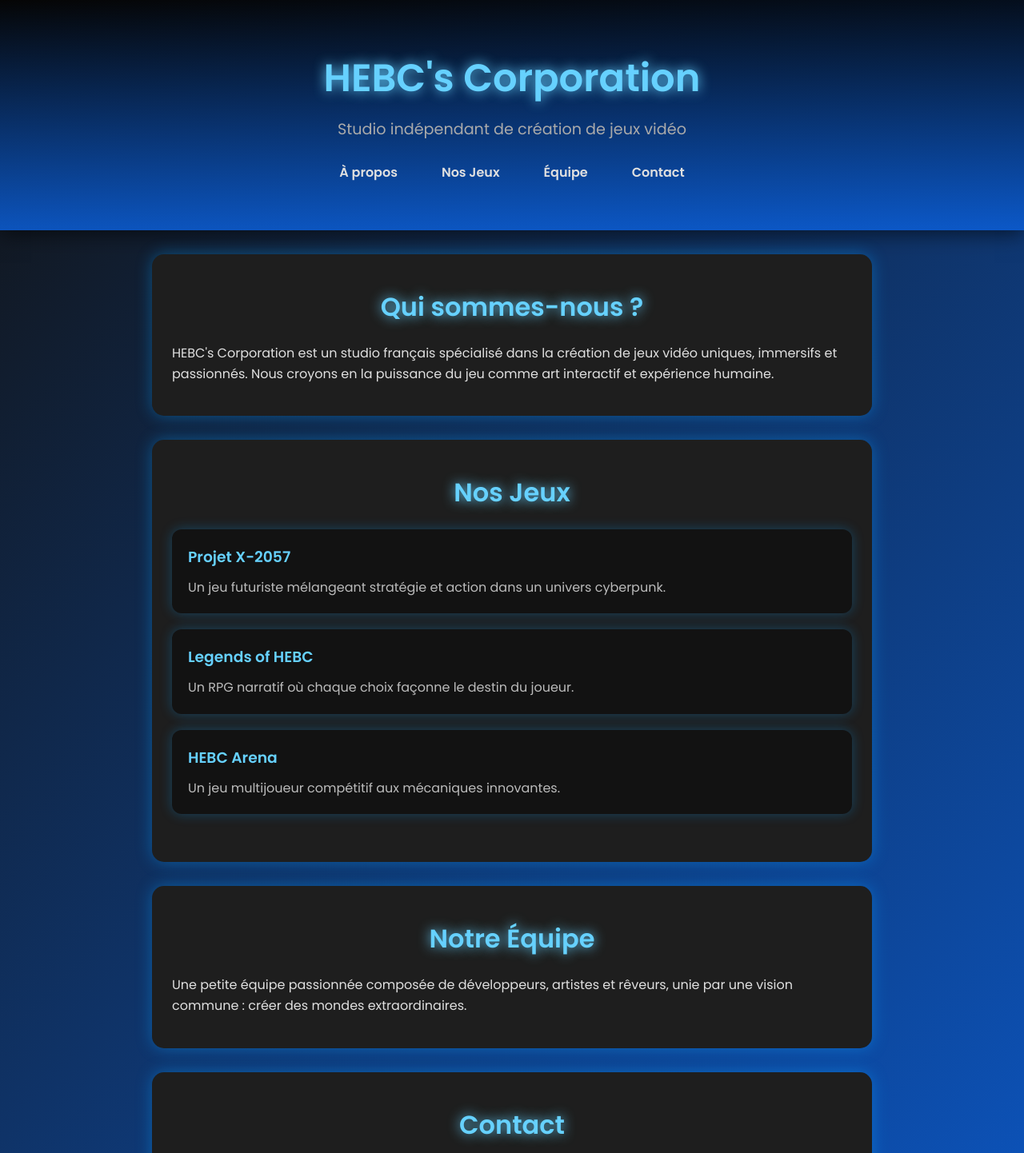
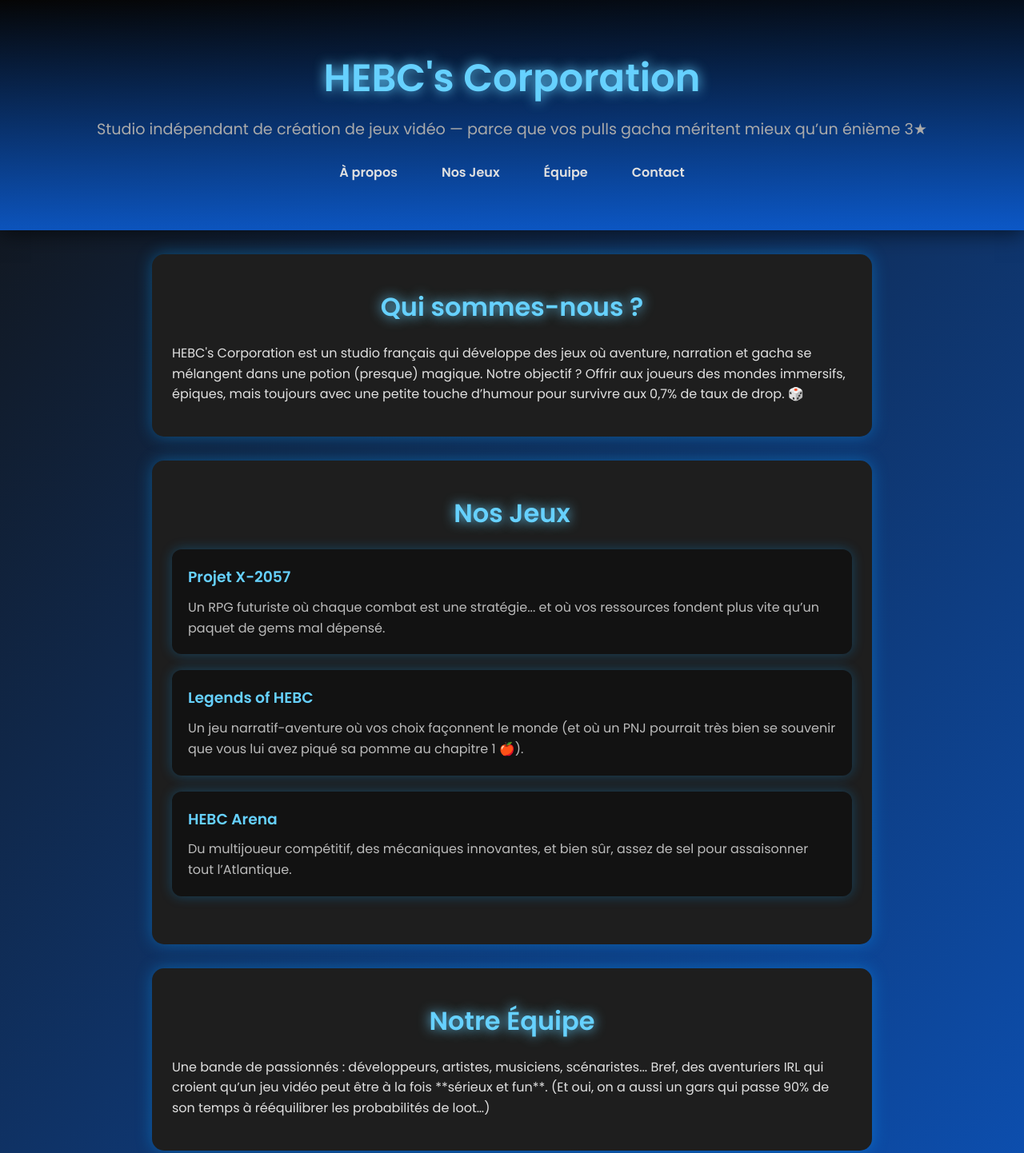
Before and after one commit to Goboun/hebc, a plain HTML site: page hebccorp/main.html in a window 1280 px wide. Shown: the top 1442 px of the page at 80% size. Drawn offline with Linux system fonts and the light colour scheme.

Commit message:
Update main.html

```diff
--- a/hebccorp/main.html
+++ b/hebccorp/main.html
@@ -11,7 +11,7 @@
   <!-- HEADER -->
   <header>
     <h1>HEBC's Corporation</h1>
-    <p>Studio indépendant de création de jeux vidéo</p>
+    <p>Studio indépendant de création de jeux vidéo — parce que vos pulls gacha méritent mieux qu’un énième 3★</p>
 
     <nav>
       <ul>
@@ -27,9 +27,10 @@
   <section id="about">
     <h2>Qui sommes-nous ?</h2>
     <p>
-      HEBC's Corporation est un studio français spécialisé dans la création de jeux vidéo
-      uniques, immersifs et passionnés. Nous croyons en la puissance du jeu comme
-      art interactif et expérience humaine.
+      HEBC's Corporation est un studio français qui développe des jeux où aventure, narration
+      et gacha se mélangent dans une potion (presque) magique.
+      Notre objectif ? Offrir aux joueurs des mondes immersifs, épiques,
+      mais toujours avec une petite touche d’humour pour survivre aux 0,7% de taux de drop. 🎲
     </p>
   </section>
 
@@ -38,15 +39,24 @@
     <h2>Nos Jeux</h2>
     <div class="card">
       <h3>Projet X-2057</h3>
-      <p>Un jeu futuriste mélangeant stratégie et action dans un univers cyberpunk.</p>
+      <p>
+        Un RPG futuriste où chaque combat est une stratégie... et où vos ressources fondent plus vite
+        qu’un paquet de gems mal dépensé.
+      </p>
     </div>
     <div class="card">
       <h3>Legends of HEBC</h3>
-      <p>Un RPG narratif où chaque choix façonne le destin du joueur.</p>
+      <p>
+        Un jeu narratif-aventure où vos choix façonnent le monde (et où un PNJ pourrait très bien
+        se souvenir que vous lui avez piqué sa pomme au chapitre 1 🍎).
+      </p>
     </div>
     <div class="card">
       <h3>HEBC Arena</h3>
-      <p>Un jeu multijoueur compétitif aux mécaniques innovantes.</p>
+      <p>
+        Du multijoueur compétitif, des mécaniques innovantes, et bien sûr,
+        assez de sel pour assaisonner tout l’Atlantique.
+      </p>
     </div>
   </section>
 
@@ -54,14 +64,19 @@
   <section id="team">
     <h2>Notre Équipe</h2>
     <p>
-      Une petite équipe passionnée composée de développeurs, artistes et rêveurs,
-      unie par une vision commune : créer des mondes extraordinaires.
+      Une bande de passionnés : développeurs, artistes, musiciens, scénaristes...
+      Bref, des aventuriers IRL qui croient qu’un jeu vidéo peut être à la fois **sérieux et fun**.
+      (Et oui, on a aussi un gars qui passe 90% de son temps à rééquilibrer les probabilités de loot…)
     </p>
   </section>
 
   <!-- SECTION CONTACT -->
   <section id="contact">
     <h2>Contact</h2>
+    <p>
+      Une idée, une envie de collaboration, ou juste envie de partager votre malchance aux tirages ?
+      Écrivez-nous ici :
+    </p>
     <form>
       <input type="text" placeholder="Votre nom" required>
       <input type="email" placeholder="Votre email" required>
@@ -74,7 +89,7 @@
   <footer>
     <p>© 2025 HEBC's Corporation — Tous droits réservés</p>
     <ul class="social-icon">
-      <li><a href="#">Discord</a></li>
+      <li><a href="https://discord.gg/ton-serveur" target="_blank">Discord (soon™)</a></li>
       <li><a href="#">Steam</a></li>
       <li><a href="#">Spotify</a></li>
     </ul>
```
